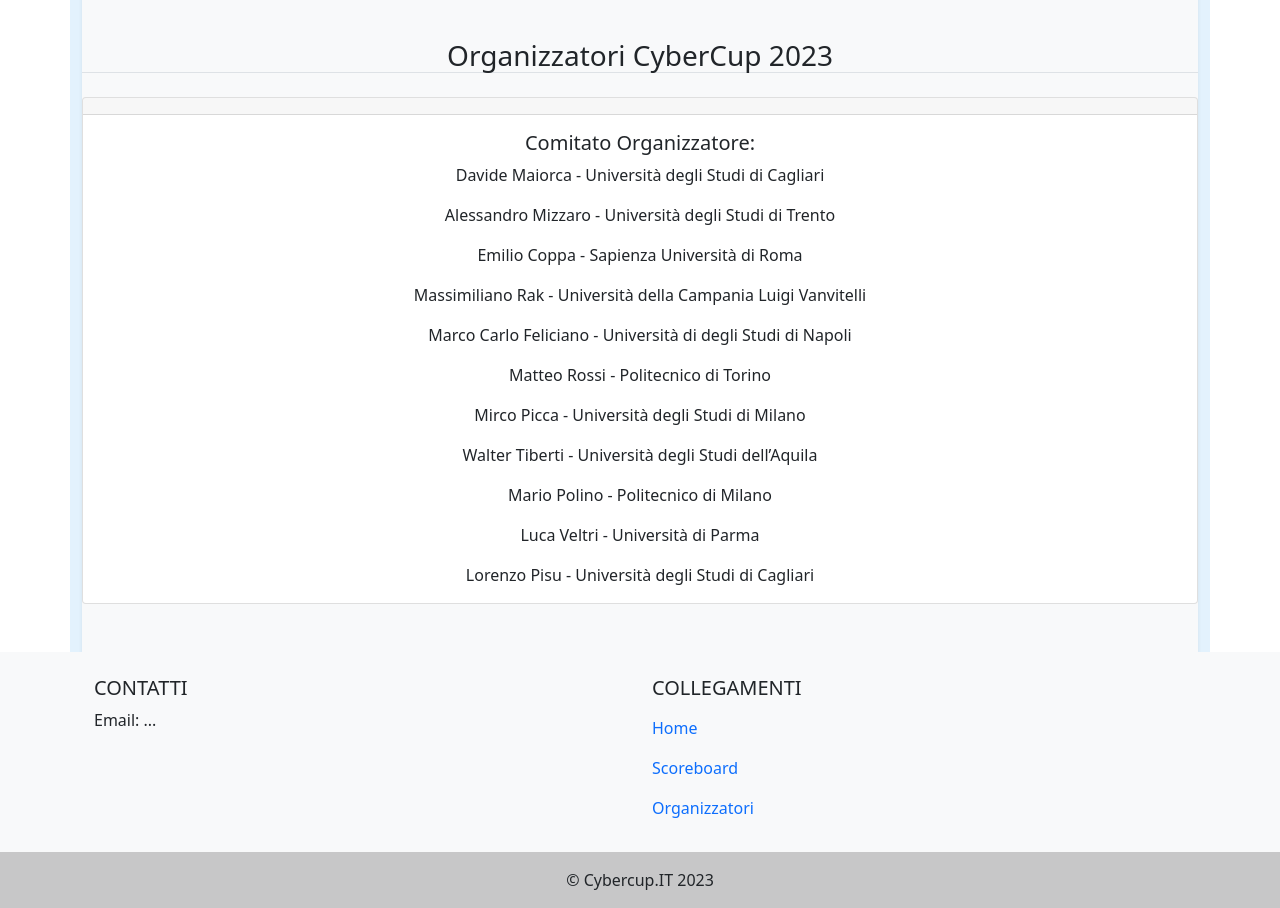
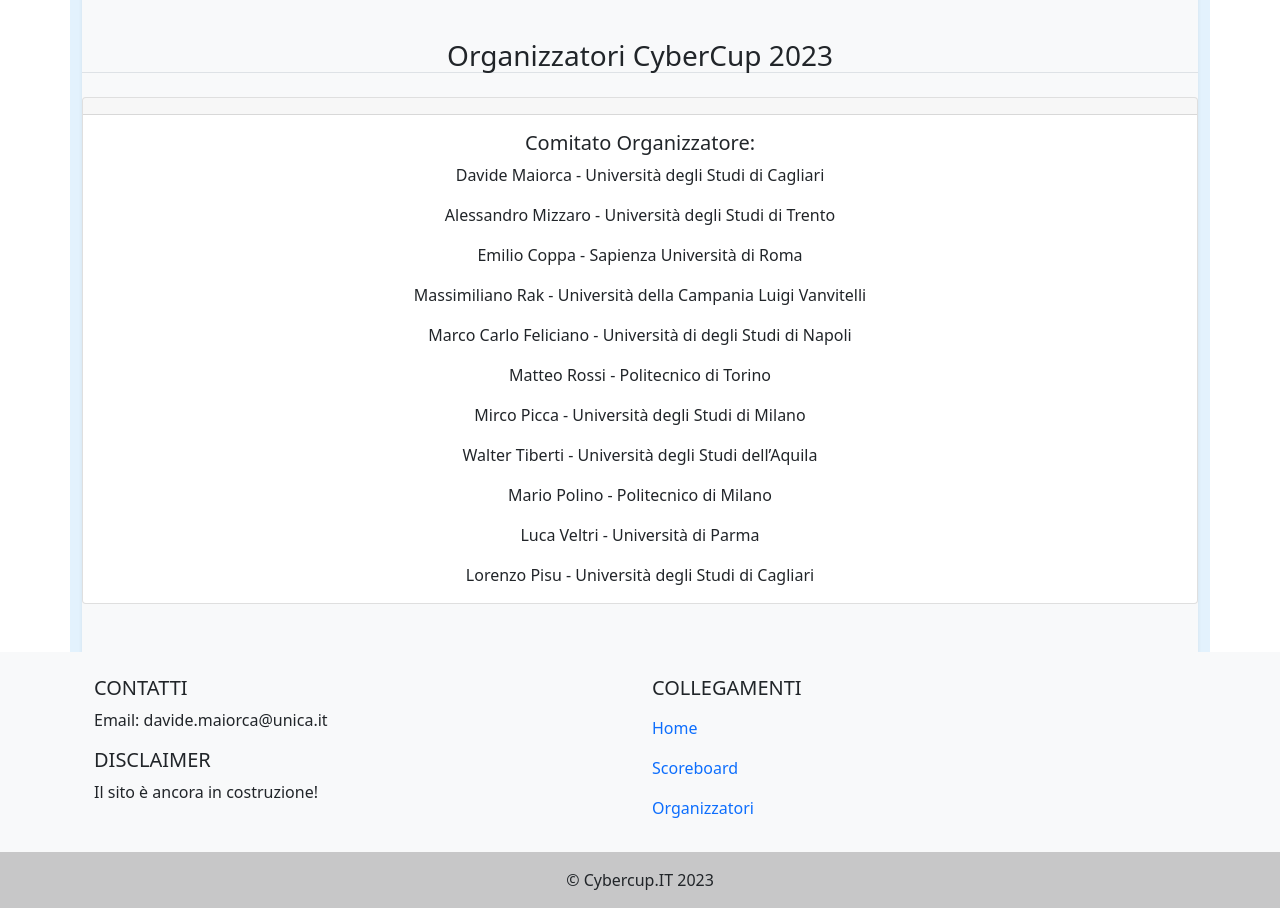
Before and after one commit to CyberCup/cybercup.it, a plain HTML site: page who.html in a window 1280 px wide. Shown: the part 67-975 px from the top of the page. Drawn offline with nearby package versions, Linux system fonts and the light colour scheme.

Commit message:
Small HTML fixes

```diff
--- a/who.html
+++ b/who.html
@@ -65,8 +65,10 @@
         <h5 class="text-uppercase">Contatti</h5>
 
         <p>
-         Email: ...
+         Email: davide.maiorca@unica.it
         </p>
+        <h5 class="text-uppercase">Disclaimer</h5>
+        <p>Il sito è ancora in costruzione!</p>
       </div>
       <!--Grid column-->
 
@@ -97,7 +99,6 @@
             © Cybercup.IT 2023
           </div>
   <!-- Copyright -->
-</footer>
         <!-- Bootstrap core JS-->
         <script src="https://cdn.jsdelivr.net/npm/bootstrap@5.1.3/dist/js/bootstrap.bundle.min.js"></script>
         <!-- Core theme JS-->
```
Also changed, not shown: index.html (+1 -4 lines).
